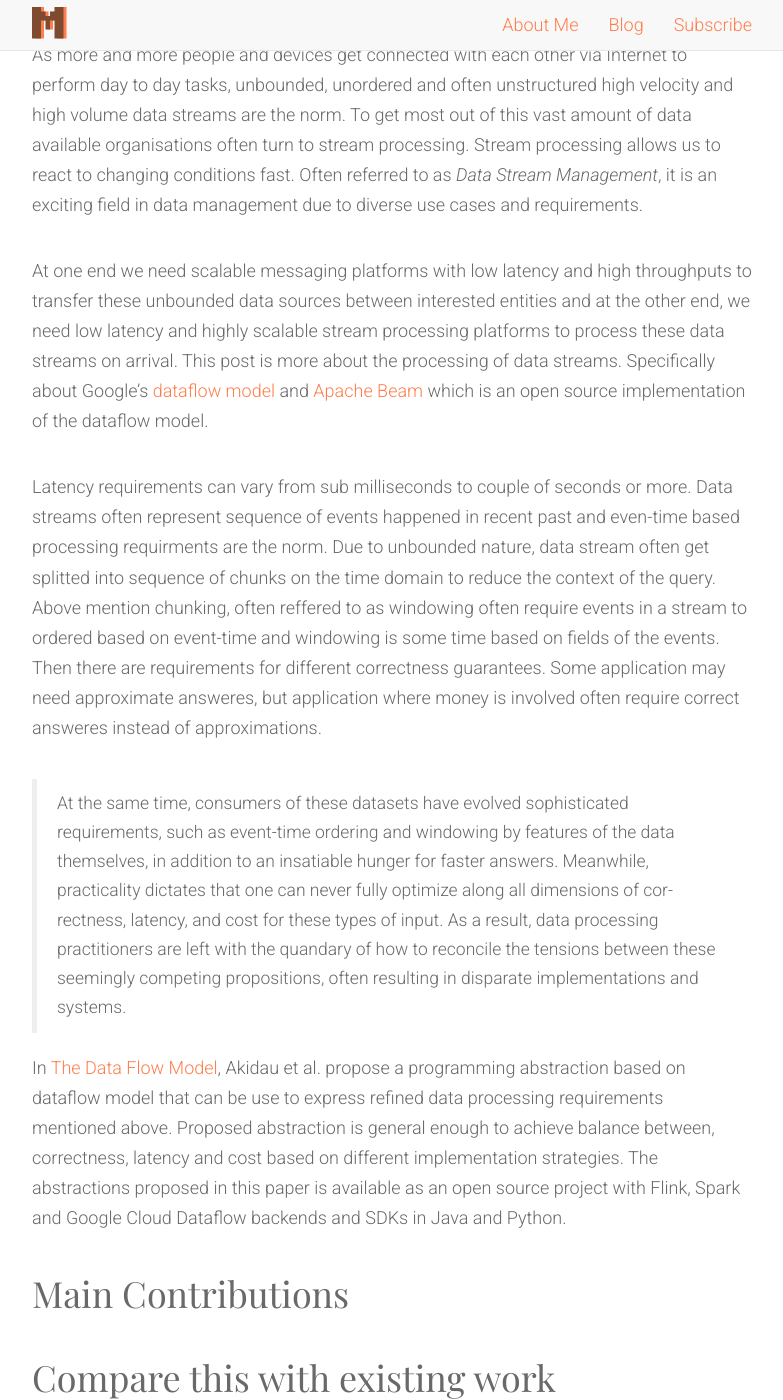
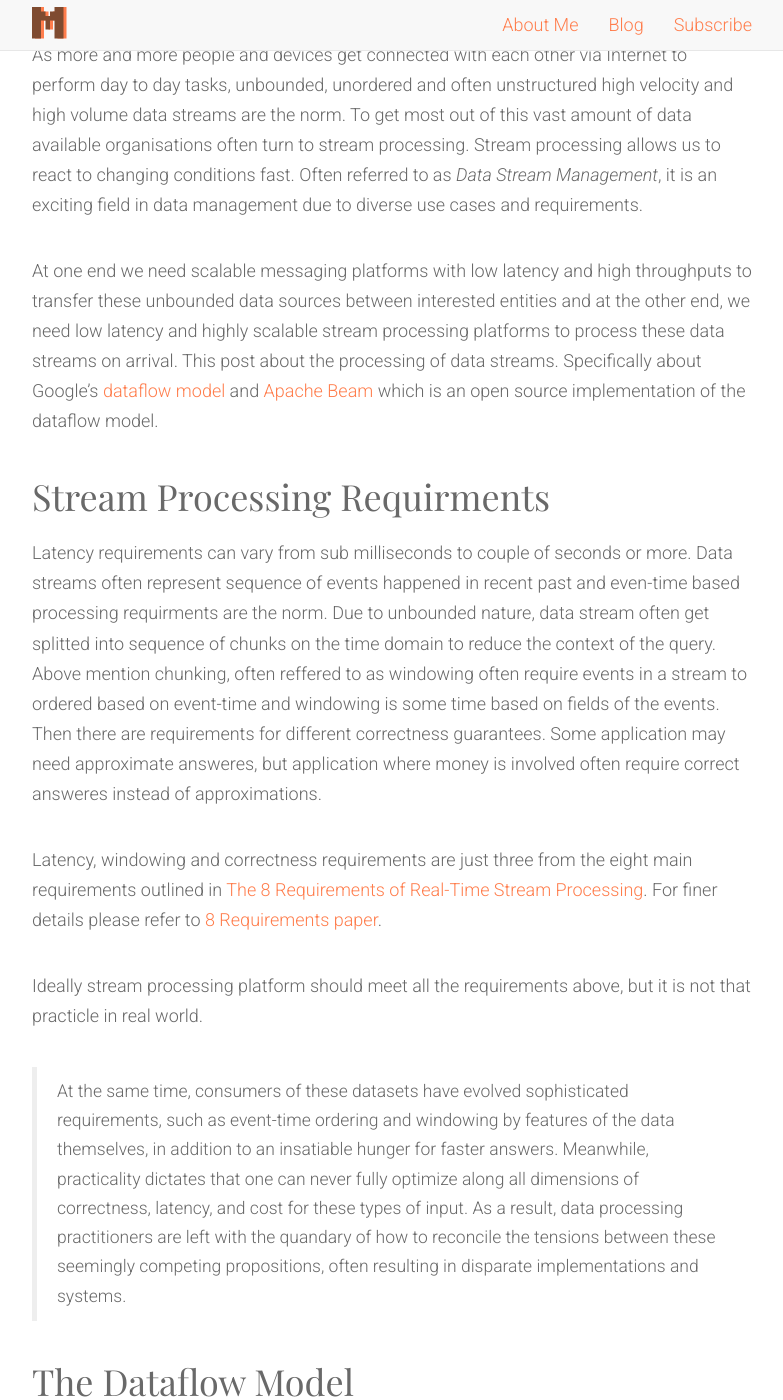
Before and after one commit to milinda/milinda.github.io, a Jekyll site: the page built from _posts/2016-05-31-the-dataflow-model.md, in a window 1280 px wide and 1400 px high, scrolled down 320 px. Shown: the whole window, without its empty margins (248-1031 px from the left). Built offline with Jekyll 4.4.1, drawn with Linux system fonts in a browser that asks for light colours; some web fonts are replaced; some of the changed text lies outside the part shown.

Commit message:
more edits to the post

```diff
--- a/_posts/2016-05-31-the-dataflow-model.md
+++ b/_posts/2016-05-31-the-dataflow-model.md
@@ -11,18 +11,28 @@
 
 As more and more people and devices get connected with each other via Internet to perform day to day tasks, unbounded, unordered and often unstructured high velocity and high volume data streams are the norm. To get most out of this vast amount of data available organisations often turn to stream processing. Stream processing allows us to react to changing conditions fast. Often referred to as *Data Stream Management*, it is an exciting field in data management due to diverse use cases and requirements.
 
-At one end we need scalable messaging platforms with low latency and high throughputs to transfer these unbounded data sources between interested entities and at the other end, we need low latency and highly scalable stream processing platforms to process these data streams on arrival. This post is more about the processing of data streams. Specifically about Google's [dataflow model](http://www.vldb.org/pvldb/vol8/p1792-Akidau.pdf) and [Apache Beam](http://beam.incubator.apache.org) which is an open source implementation of the dataflow model.
+At one end we need scalable messaging platforms with low latency and high throughputs to transfer these unbounded data sources between interested entities and at the other end, we need low latency and highly scalable stream processing platforms to process these data streams on arrival. This post about the processing of data streams. Specifically about Google's [dataflow model](http://www.vldb.org/pvldb/vol8/p1792-Akidau.pdf) and [Apache Beam](http://beam.incubator.apache.org) which is an open source implementation of the dataflow model.
+
+## Stream Processing Requirments
 
 Latency requirements can vary from sub milliseconds to couple of seconds or more. Data streams often represent sequence of events happened in recent past and even-time based processing requirments are the norm. Due to unbounded nature, data stream often get splitted into sequence of chunks on the time domain to reduce the context of the query. Above mention chunking, often reffered to as windowing often require events in a stream to ordered based on event-time and windowing is some time based on fields of the events. Then there are requirements for different correctness guarantees. Some application may need approximate answeres, but application where money is involved often require correct answeres instead of approximations.
 
-> At the same time, consumers of these datasets have evolved sophisticated requirements, such as event-time ordering and windowing by features of the data themselves, in addition to an insatiable hunger for faster answers. Meanwhile, practicality dictates that one can never fully optimize along all dimensions of cor- rectness, latency, and cost for these types of input. As a result, data processing practitioners are left with the quandary of how to reconcile the tensions between these seemingly competing propositions, often resulting in disparate implementations and systems.
+Latency, windowing and correctness requirements are just three from the eight main requirements outlined in [The 8 Requirements of Real-Time Stream Processing](http://cs.brown.edu/~ugur/8rulesSigRec.pdf). For finer details please refer to [8 Requirements paper](http://cs.brown.edu/~ugur/8rulesSigRec.pdf).
 
-In [The Data Flow Model](http://www.vldb.org/pvldb/vol8/p1792-Akidau.pdf), Akidau et al. propose a programming abstraction based on dataflow model that can be use to express refined data processing requirements mentioned above. Proposed abstraction is general enough to achieve balance between, correctness, latency and cost based on different implementation strategies. The abstractions proposed in this paper is available as an open source project with Flink, Spark and Google Cloud Dataflow backends and SDKs in Java and Python.
+Ideally stream processing platform should meet all the requirements above, but it is not that practicle in real world.
 
-## Main Contributions
+> At the same time, consumers of these datasets have evolved sophisticated requirements, such as event-time ordering and windowing by features of the data themselves, in addition to an insatiable hunger for faster answers. Meanwhile, practicality dictates that one can never fully optimize along all dimensions of correctness, latency, and cost for these types of input. As a result, data processing practitioners are left with the quandary of how to reconcile the tensions between these seemingly competing propositions, often resulting in disparate implementations and systems.
 
+## The Dataflow Model
 
+> We propose that a fundamental shift of approach is necessary to deal with these evolved requirements in modern data processing. We as a field must stop trying to groom unbounded datasets into finite pools of information that eventually become complete, and instead live and breathe under the assumption that we will never know if or when we have seen all of our data, only that new data will arrive, old data may be retracted, and the only way to make this problem tractable is via principled abstractions that allow the practitioner the choice of appropriate tradeoffs along the axes of interest: correctness, latency, and cost.
 
-## Compare this with existing work
+[The Dataflow Model](http://www.vldb.org/pvldb/vol8/p1792-Akidau.pdf) defines one such abstraction and provides set of guidelines on how to build systems based on those abstractions.
 
-## Compare this with Streaming SQL
+### Main Contributions
+
+### Compare this with existing work
+
+### Compare this with Streaming SQL
+
+## Apache Beam
```
